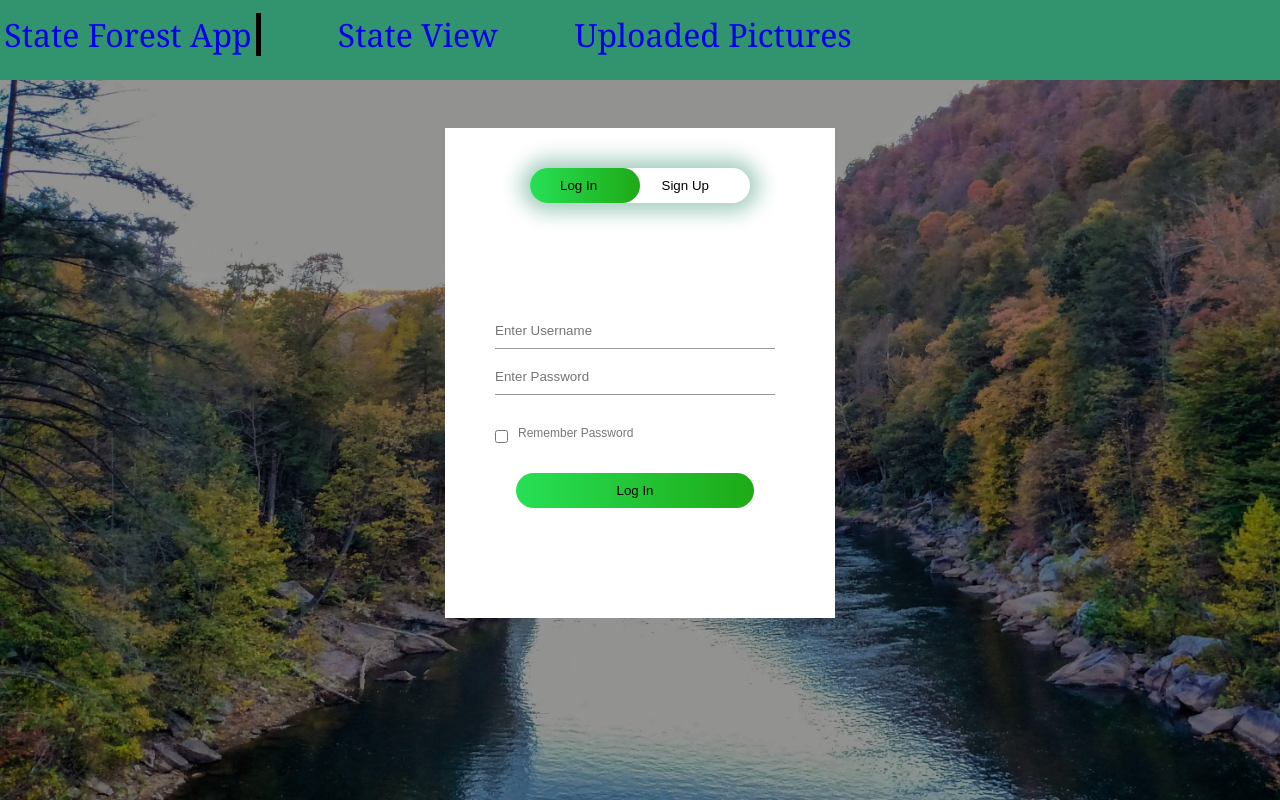
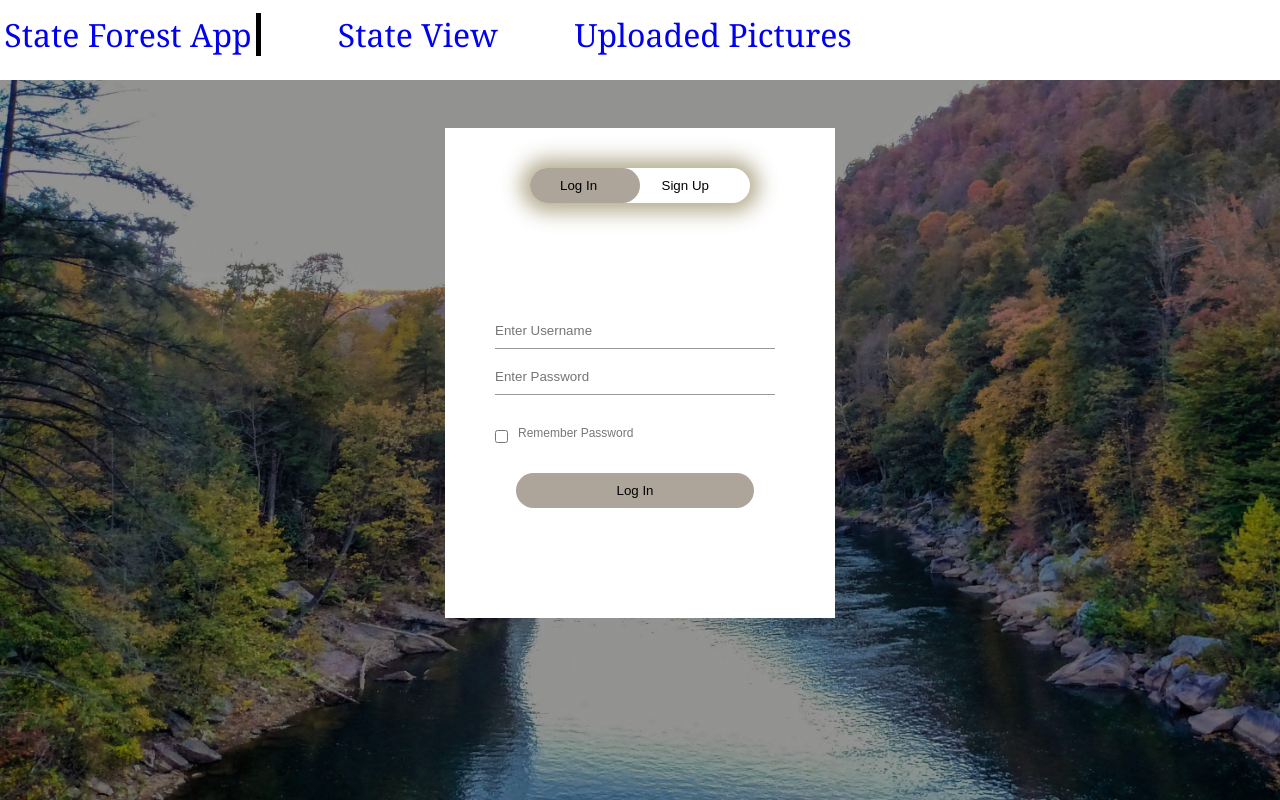
Before and after one commit to Lcs-Knsk/CAC-2022, a Flask app: page /sign_up in a window 1280 px wide. Run offline with Flask 2, Linux system fonts and the light colour scheme.

Commit message:
more changes

```diff
--- a/website/static/CSS/Info.css
+++ b/website/static/CSS/Info.css
@@ -1,6 +1,6 @@
 #topBar{
     height: 10vh;
-    background-image: linear-gradient(#55a88a, #32936F);
+    background-color: white;
     min-height: 40px;
     width: 100%;
     border-bottom: 2px solid black;
@@ -12,6 +12,7 @@
     text-align: center;
     margin: 1% 0%;
     border-right: 5px solid black;
+
 }
 
 #StateView{
@@ -53,7 +54,7 @@
 }
 
 #Body{
-    background-image: linear-gradient(to bottom, rgba(245, 246, 252, 0.52), rgba(158, 158, 158, 0.73)), url("InfoMainPage.png");
+    background-image: url("infoPageBackground2.jpg");
 
     width: 100%;
     height: 90vh;
--- a/website/static/CSS/auth.css
+++ b/website/static/CSS/auth.css
@@ -27,7 +27,7 @@
     width: 220px;
     margin: 35px auto;
     position: relative;
-    box-shadow: 0 0 20px 9px #3c947475;
+    box-shadow: 0 0 20px 9px #5c4a0a75;
     border-radius: 30px;
 }
 
@@ -46,7 +46,7 @@
     position: absolute;
     width: 110px;
     height: 100%;
-    background: linear-gradient(to right, #27e056, #1eaa16);
+    background: #ada49a;
     border-radius: 30px;
     transition: .5s;
 
@@ -77,7 +77,7 @@
     cursor: pointer;
     display: block;
     margin: auto;
-    background: linear-gradient(to right, #27e056, #1eaa16);
+    background: #ada49a;
     border: 0;
     outline: none;
     border-radius: 30px;
@@ -106,10 +106,11 @@ span{
 
 #topBar{
     height: 10vh;
-    background-color: #32936F;
+    background-color: #ffffff;
     min-height: 40px;
     width: 100%;
     border-bottom: 5px, black;
+
 }
 
 #Title{
```
Also changed, not shown: website/static/CSS/InfoMainPage.png (deleted), website/static/CSS/infoPageBackground2.jpg (added).
